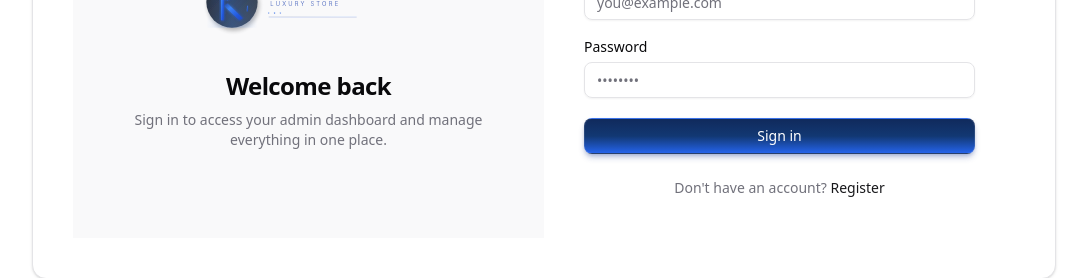
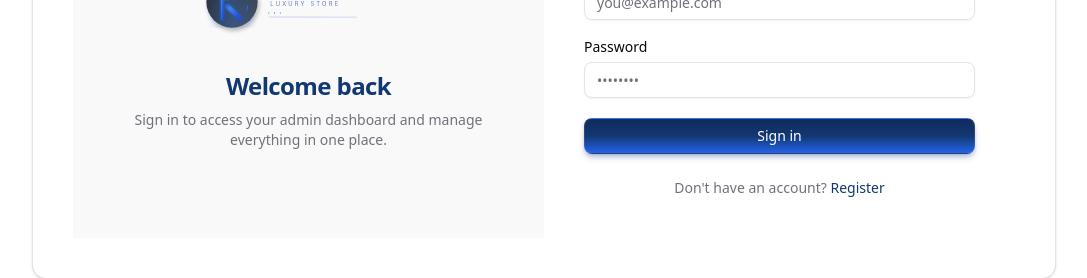
Before and after one commit to mzaid0/Kythara, a Next.js app in the folder frontend/: page /login in a window 1280 px wide. Shown: the part 346-624 px from the top of the page, without its empty margins (96-1183 px from the left). Built offline with nearby package versions, Linux system fonts and the light colour scheme; no server answers; what @arcjet/next would draw is missing.

Commit message:
Frontend: Loader and color changes

```diff
--- a/frontend/src/app/(auth)/_components/LoginForm.tsx
+++ b/frontend/src/app/(auth)/_components/LoginForm.tsx
@@ -91,7 +91,7 @@ const LoginForm = () => {
                         />
 
                         <div className="text-center">
-                            <h1 className="text-2xl font-semibold tracking-tight">
+                            <h1 className="text-2xl text-primary font-semibold tracking-tight">
                                 Welcome back
                             </h1>
                             <p className="mt-2 text-sm text-muted-foreground">
--- /dev/null
+++ b/frontend/src/app/loading.tsx
@@ -0,0 +1,7 @@
+import Loader from "@/components/ui/loader"
+
+const Loading = () => {
+    return <Loader />
+}
+
+export default Loading
--- a/frontend/src/components/styles/globals.css
+++ b/frontend/src/components/styles/globals.css
@@ -4,6 +4,10 @@
 @custom-variant dark (&:is(.dark *));
 
 @theme inline {
+  --color-primary: #123873;
+  --color-primary-foreground: #ffffff;
+  --color-secondary: #2563eb;
+  --color-secondary-foreground: #ffffff;
   --color-background: var(--background);
   --color-foreground: var(--foreground);
   --font-sans: var(--font-geist-sans);
@@ -31,8 +35,6 @@
   --color-muted: var(--muted);
   --color-secondary-foreground: var(--secondary-foreground);
   --color-secondary: var(--secondary);
-  --color-primary-foreground: var(--primary-foreground);
-  --color-primary: var(--primary);
   --color-popover-foreground: var(--popover-foreground);
   --color-popover: var(--popover);
   --color-card-foreground: var(--card-foreground);
@@ -51,10 +53,10 @@
   --card-foreground: oklch(0.141 0.005 285.823);
   --popover: oklch(1 0 0);
   --popover-foreground: oklch(0.141 0.005 285.823);
-  --primary: oklch(0.21 0.006 285.885);
-  --primary-foreground: oklch(0.985 0 0);
-  --secondary: oklch(0.967 0.001 286.375);
-  --secondary-foreground: oklch(0.21 0.006 285.885);
+  --primary: #123873;
+  --primary-foreground: #ffffff;
+  --secondary: #2563eb;
+  --secondary-foreground: #ffffff;
   --muted: oklch(0.967 0.001 286.375);
   --muted-foreground: oklch(0.552 0.016 285.938);
   --accent: oklch(0.967 0.001 286.375);
@@ -70,8 +72,8 @@
   --chart-5: oklch(0.769 0.188 70.08);
   --sidebar: oklch(0.985 0 0);
   --sidebar-foreground: oklch(0.141 0.005 285.823);
-  --sidebar-primary: oklch(0.21 0.006 285.885);
-  --sidebar-primary-foreground: oklch(0.985 0 0);
+  --sidebar-primary: #123873;
+  --sidebar-primary-foreground: #ffffff;
   --sidebar-accent: oklch(0.967 0.001 286.375);
   --sidebar-accent-foreground: oklch(0.21 0.006 285.885);
   --sidebar-border: oklch(0.92 0.004 286.32);
@@ -85,10 +87,10 @@
   --card-foreground: oklch(0.985 0 0);
   --popover: oklch(0.21 0.006 285.885);
   --popover-foreground: oklch(0.985 0 0);
-  --primary: oklch(0.92 0.004 286.32);
-  --primary-foreground: oklch(0.21 0.006 285.885);
-  --secondary: oklch(0.274 0.006 286.033);
-  --secondary-foreground: oklch(0.985 0 0);
+  --primary: #123873;
+  --primary-foreground: #ffffff;
+  --secondary: #2563eb;
+  --secondary-foreground: #ffffff;
   --muted: oklch(0.274 0.006 286.033);
   --muted-foreground: oklch(0.705 0.015 286.067);
   --accent: oklch(0.274 0.006 286.033);
@@ -104,8 +106,8 @@
   --chart-5: oklch(0.645 0.246 16.439);
   --sidebar: oklch(0.21 0.006 285.885);
   --sidebar-foreground: oklch(0.985 0 0);
-  --sidebar-primary: oklch(0.488 0.243 264.376);
-  --sidebar-primary-foreground: oklch(0.985 0 0);
+  --sidebar-primary: #123873;
+  --sidebar-primary-foreground: #ffffff;
   --sidebar-accent: oklch(0.274 0.006 286.033);
   --sidebar-accent-foreground: oklch(0.985 0 0);
   --sidebar-border: oklch(1 0 0 / 10%);
--- /dev/null
+++ b/frontend/src/components/ui/loader.tsx
@@ -0,0 +1,19 @@
+import React from 'react'
+
+const Loader = () => {
+    return (
+        <div className="h-screen flex items-center justify-center">
+            <div className="flex flex-col gap-4 items-center justify-center">
+                <div
+                    className="w-20 h-20 border-4 border-transparent text-primary text-4xl animate-spin flex items-center justify-center border-t-primary rounded-full"
+                >
+                    <div
+                        className="w-16 h-16 border-4 border-transparent text-secondary text-2xl animate-spin flex items-center justify-center border-t-secondary rounded-full"
+                    ></div>
+                </div>
+            </div>
+        </div>
+    )
+}
+
+export default Loader
```
